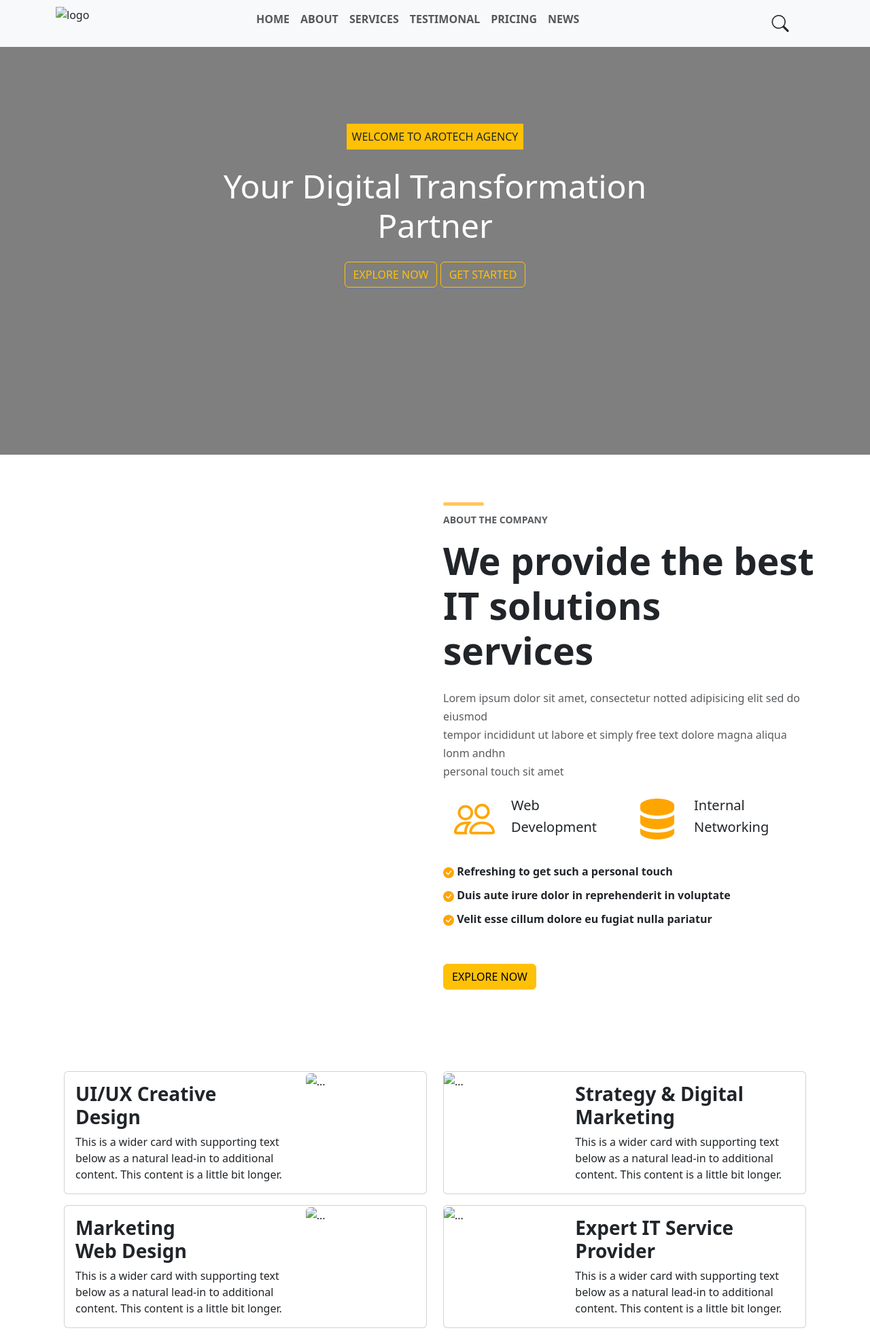
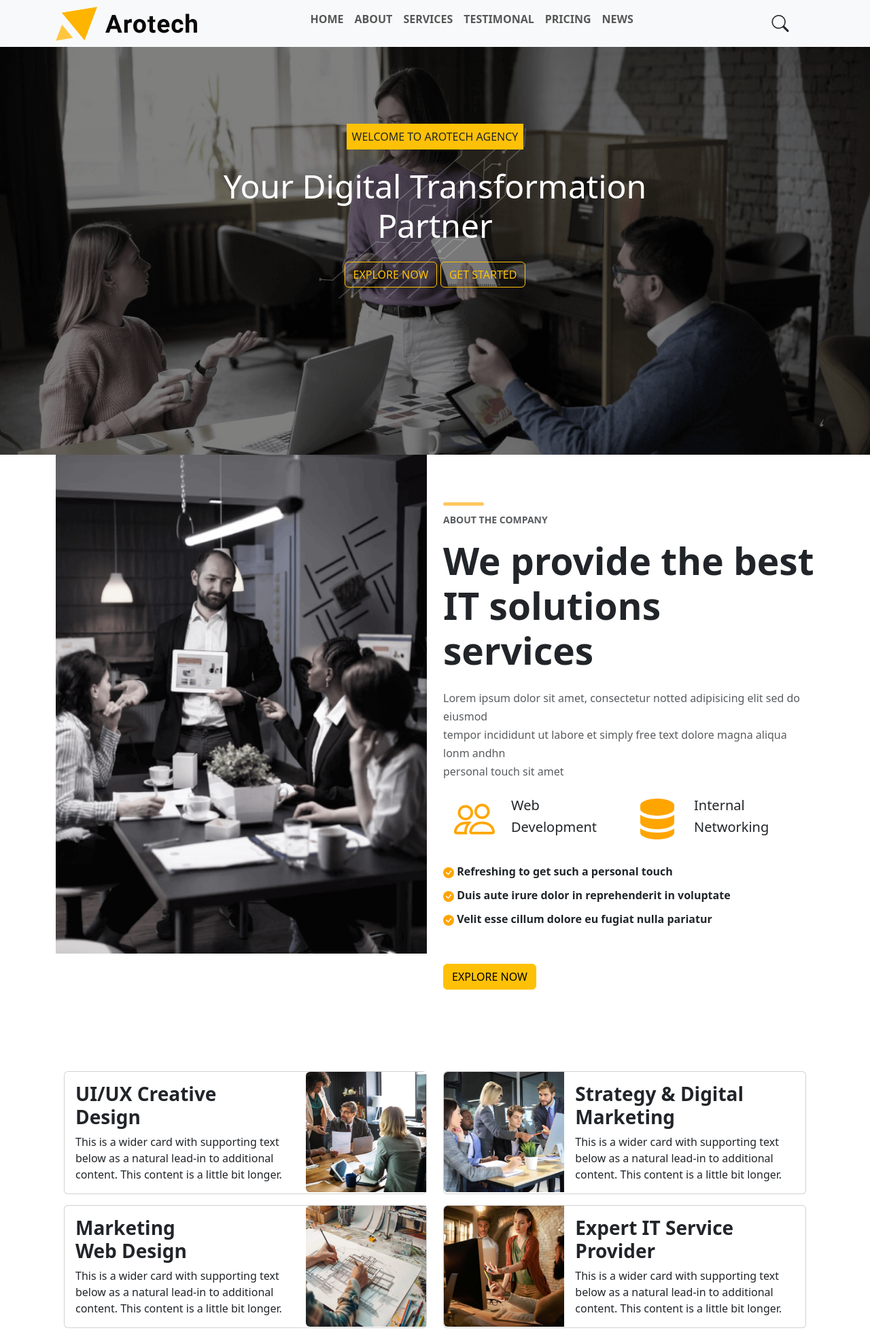
Before and after one commit to Haripriya72/MyFirstWeb, a plain HTML site: page index.html in a window 1280 px wide. Shown: the top 1973 px of the page at 68% size. Drawn offline with nearby package versions, Linux system fonts and the light colour scheme; files whose address does not match are found by name.

Commit message:
final commit

```diff
--- a/index.html
+++ b/index.html
@@ -18,7 +18,7 @@
         }
 
         .banner {
-            background-image: url("image2.png");
+            background-image: url("./images/image2.png");
             background-position: center;
             background-size: cover;
             background-repeat: no-repeat;
@@ -37,7 +37,7 @@
         }
 
         .banner-bg1 {
-            background-image: url("image7.png");
+            background-image: url("./images/image7.png");
             background-position: center;
             background-repeat: no-repeat;
             position: relative;
@@ -46,7 +46,7 @@
         }
 
         .banner-bg2 {
-            background-image: url("image5.png");
+            background-image: url("./images/image5.png");
             background-position: center;
             background-repeat: no-repeat;
             position: absolute;
@@ -101,7 +101,7 @@
         }
 
         .bgImg {
-            background-image: url("sliderimg.png");
+            background-image: url("./images/sliderimg.png");
             background-position: center;
             background-repeat: no-repeat;
             background-size: cover;
@@ -118,7 +118,7 @@
         }
 
         .img2 {
-            background-image: url("laptop.png");
+            background-image: url("./images/laptop.png");
             border-radius: 50px;
             height: 110px;
             width: 320px;
@@ -168,7 +168,7 @@
         }
 
         .contact-section {
-            background-image: url("image12.png");
+            background-image: url("./images/image12.png");
             background-repeat: no-repeat;
             background-size: contain;
             background-position: right;
@@ -208,7 +208,7 @@
     <header class="sticky-top">
         <nav class="navbar  navbar-expand-lg bg-body-tertiary">
             <div class="container ">
-                <img src="./image1.png" alt="logo" class="img1">
+                <img src="./images/image1.png" alt="logo" class="img1">
                 <button class="navbar-toggler" type="button" data-bs-toggle="collapse"
                     data-bs-target="#navbarSupportedContent" aria-controls="navbarSupportedContent"
                     aria-expanded="false" aria-label="Toggle navigation">
@@ -285,7 +285,7 @@
     <div class="container">
         <div class="row justify-content-center">
             <div class="banner1 col-lg-6 col-sm-12 col-md-12">
-                <img src="./image3.png" alt="" class="img3">
+                <img src="./images/image3.png" alt="" class="img3">
             </div>
             <div class="col-lg-6 col-sm-12 col-md-12">
                 <div class="line"></div>
@@ -375,7 +375,7 @@
                             </div>
                         </div>
                         <div class="col-md-4">
-                            <img src="./image8.jpg" class="img-fluid rounded-start" alt="...">
+                            <img src="./images/image8.jpg" class="img-fluid rounded-start" alt="...">
                         </div>
                     </div>
                 </div>
@@ -384,7 +384,7 @@
                 <div class="card mb-3" style="max-width: 540px;">
                     <div class="row g-0">
                         <div class="col-md-4">
-                            <img src="./image9.jpg" class="img-fluid rounded-start" alt="...">
+                            <img src="./images/image9.jpg" class="img-fluid rounded-start" alt="...">
                         </div>
                         <div class="col-md-8">
                             <div class="card-body">
@@ -409,7 +409,7 @@
                             </div>
                         </div>
                         <div class="col-md-4">
-                            <img src="./image10.jpg" class="img-fluid rounded-start" alt="...">
+                            <img src="./images/image10.jpg" class="img-fluid rounded-start" alt="...">
                         </div>
                     </div>
                 </div>
@@ -418,7 +418,7 @@
                 <div class="card mb-3" style="max-width: 540px;">
                     <div class="row g-0">
                         <div class="col-md-4">
-                            <img src="./image11.jpg" class="img-fluid rounded-start" alt="...">
+                            <img src="./images/image11.jpg" class="img-fluid rounded-start" alt="...">
                         </div>
                         <div class="col-md-8">
                             <div class="card-body">
```
